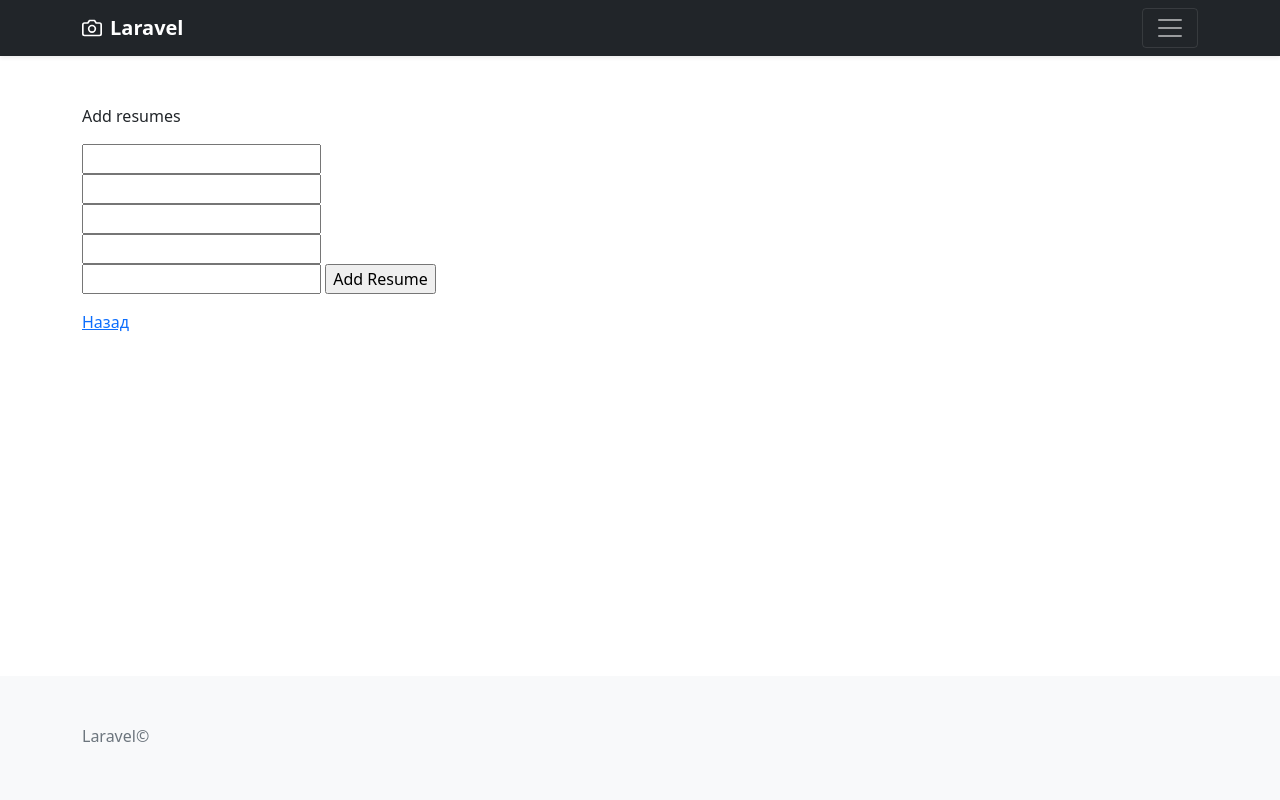
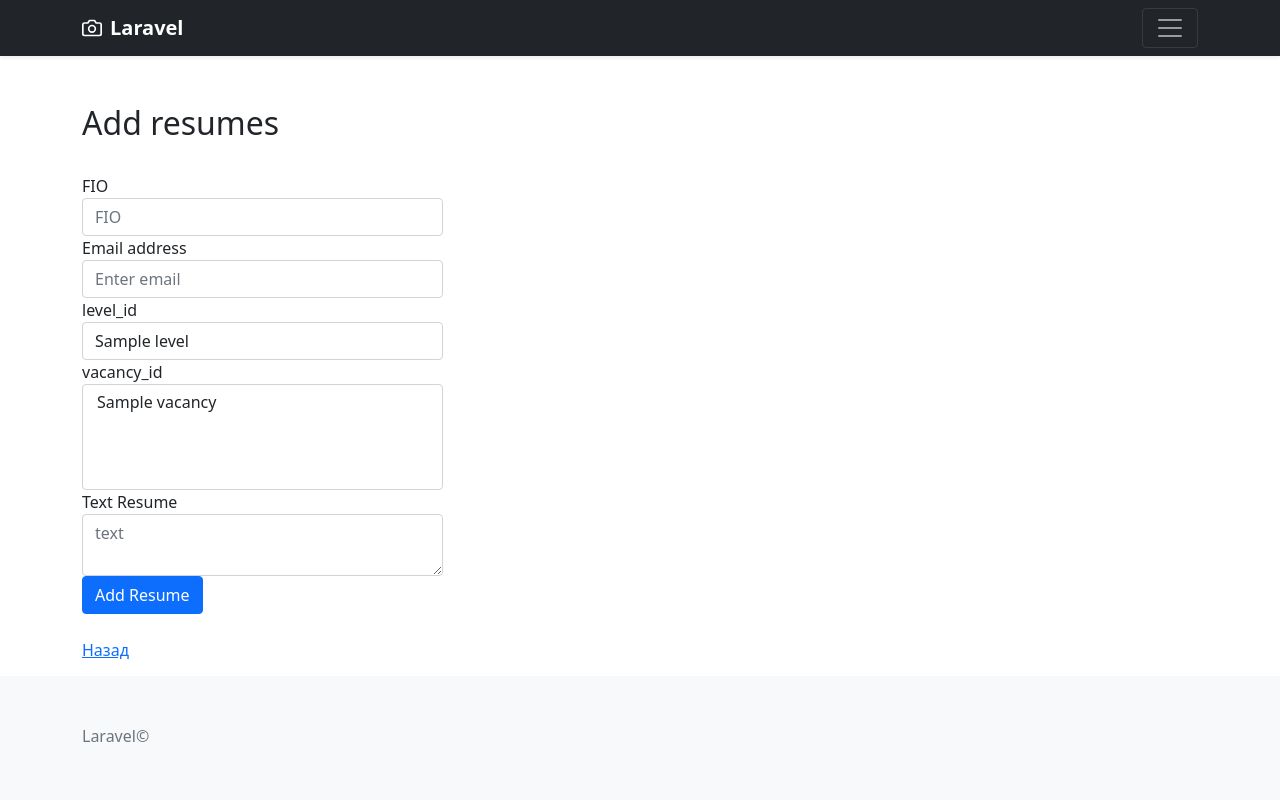
Before and after one commit to LLHagen/BDAFinish, a Laravel app: page /resumes/create in a window 1280 px wide. Run offline with Laravel 8, Linux system fonts and the light colour scheme; tables that the repository leaves empty hold one stand-in row (values such as "Sample post"); some libraries are stand-ins or nearby versions.

Commit message:
adaptation v0.3 (add resume)

```diff
--- a/app/Http/Controllers/ResumesController.php
+++ b/app/Http/Controllers/ResumesController.php
@@ -3,6 +3,8 @@
 namespace App\Http\Controllers;
 
 use App\Models\Resume;
+use App\Models\Level;
+use App\Models\Vacancy;
 use Illuminate\Http\Request;
 
 class ResumesController extends Controller
@@ -12,6 +14,7 @@ class ResumesController extends Controller
         $resumes = Resume::get();
         return view('resumes.list', compact('resumes'));
     }
+
     public function show(Resume $resume)
     {
         return view('resumes.show', compact('resume'));
@@ -19,18 +22,38 @@ class ResumesController extends Controller
 
     public function create()
     {
-        return view('resumes.create');
+        $levels = Level::get();
+        $vacancies = Vacancy::get();
+        return view('resumes.create', compact('levels'), compact('vacancies'));
     }
 
     public function store(Request $request)
     {
-        dd($request);
+
+//        dd(request()->get('text'), request()->all());
         $resume = new Resume();
+
+//        "FIO" => "rqweq qwqwrqwe qwrqwe"
+//        "email" => "igor-smirnov-94@mail.ru"
+//        "level_id" => "Мидл"
+//        "vacancy_id" => "Верстальщик"
+//        "text" => """
+//            asfdfh fg
+//            yutyujghjg
+//        """
+
         $attributes = request()->validate([
             'FIO' => 'required',
+            'email' => 'required',
+            'text' => 'required',
         ]);
-        return $resume->create($attributes);
 
+//        $attributes['level_id'] = Level::select('id')->where('name', request()->get('level_id'))->first()->id;
+//        $attributes['vacancy_id'] = Vacancy::select('id')->where('name', request()->get('vacancy_id'))->first()->id;
+
+        $resume->create($attributes);
+
+        return back();
     }
 
     public function destroy($id)
@@ -43,11 +66,12 @@ class ResumesController extends Controller
         $resume = Resume::find($id);
         return view('resumes.edit', compact('resume'));
     }
-    public function update(Resume $resume){
+
+    public function update(Resume $resume)
+    {
         $attributes = request()->validate([
             'FIO' => 'required',
         ]);
-
         $resume->update($attributes);
         return back();
     }
--- /dev/null
+++ b/app/Models/Level.php
@@ -0,0 +1,12 @@
+<?php
+namespace App\Models;
+
+use Illuminate\Database\Eloquent\Factories\HasFactory;
+use Illuminate\Database\Eloquent\Model;
+
+class Level extends Model
+{
+    use HasFactory;
+    protected $table = 'levels';
+    protected $guarded = [];
+}
--- /dev/null
+++ b/app/Models/Vacancy.php
@@ -0,0 +1,12 @@
+<?php
+namespace App\Models;
+
+use Illuminate\Database\Eloquent\Factories\HasFactory;
+use Illuminate\Database\Eloquent\Model;
+
+class Vacancy extends Model
+{
+    use HasFactory;
+    protected $table = 'vacancies';
+    protected $guarded = [];
+}
--- a/resources/views/resumes/create.blade.php
+++ b/resources/views/resumes/create.blade.php
@@ -1,13 +1,31 @@
 <x-app>
-    <p>Add resumes</p>
+    <h2>Add resumes</h2>
+    <br>
     <form class="form-group" action="/resumes"  id="addResume" method="post">
         @csrf
-        <input type="text" name="FIO" id="FIO">
-        <input type="email" name="email" id="email">
-        <input type="text" name="text" id="text">
-        <input type="text" name="status_id" id="status_id">
-        <input type="text" name="interview_date" id="interview_date">
-        <input type="submit" name="addResume"value="Add Resume">
+        <label for="FIO">FIO</label>
+        <input  class="form-control" type="text" name="FIO" id="FIO" placeholder="FIO">
+        <label for="email">Email address</label>
+        <input type="email" class="form-control" name="email"  id="email" aria-describedby="emailHelp" placeholder="Enter email">
+
+        <label for="level_id">level_id</label>
+        <select class="form-control" name="level_id" id="level_id">
+            @foreach($levels as $level)
+                <option>{{$level->name}}</option>
+            @endforeach
+        </select>
+
+        <label for="vacancy_id">vacancy_id</label>
+        <select multiple class="form-control"  name="vacancy_id" id="vacancy_id">
+            @foreach($vacancies as $vacancy)
+                <option>{{$vacancy->name}}</option>
+            @endforeach
+        </select>
+
+        <label for="text">Text Resume</label>
+        <textarea class="form-control" name="text" id="text" placeholder="text"></textarea>
+
+        <input type="submit" class="btn btn-primary mb-2" name="addResume"value="Add Resume">
     </form>
     <a href="/resumes">Назад</a>
 
--- a/resources/views/resumes/list.blade.php
+++ b/resources/views/resumes/list.blade.php
@@ -7,7 +7,7 @@
         @foreach($resumes as $resume)
             <li class="nav-item">
                 <a class="btn link-secondary" href="/resumes/{{$resume->id}}">
-                    {{$resume->id}} {{$resume->FIO}}
+                    {{$resume->id}} {{$resume->text}}
                 </a>
                 <a href="/resumes/{{$resume->id}}/edit" class="btn btn-outline-primary btn-sm" type="button">edit</a>
                 <input class="btn btn-outline-primary btn-sm" type="button" name="delete" id="{{$resume->id}}" value="&times;">
```
Also changed, not shown: database/migrations/2021_09_26_151711_create_resumes_table.php.
